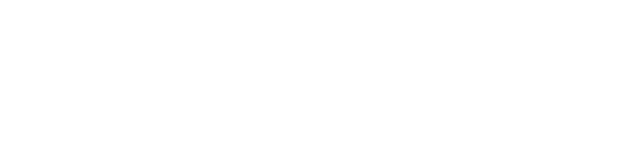
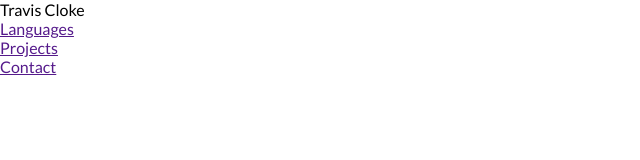
Before and after one commit to traviscloke126/MyWebsite, a plain HTML site: page index.HTML in a window 1280 px wide. Shown: the whole page, without its empty margins (0-640 px from the left). Drawn offline with Linux system fonts and the light colour scheme.

Commit message:
Starting Point

```diff
--- a/index.HTML
+++ b/index.HTML
@@ -3,9 +3,35 @@
 <head>
     <meta charset="UTF-8">
     <meta name="viewport" content="width=device-width, initial-scale=1.0">
-    <title>Document</title>
+    <title>Travis Cloke</title>
+    <link rel="stylesheet" href="./styles.css">
 </head>
 <body>
-
+   <section id="about-me">
+    <nav>
+        <div class="personal_logo">Travis Cloke</div>
+        <ul class="nav__link--list">
+            <li>
+               <a href="" class="
+                nav__link--anchor
+                link__hover-effect
+                link__hover-effect--black
+           ">Languages</a>
+            </li>
+            <li>
+               <a href="" class="
+                nav__link--anchor
+                link__hover-effect
+                link__hover-effect--black
+           ">Projects</a>
+            </li>
+            <li>
+               <a href="" class="
+                nav__link--anchor
+                link__link--anchor-primary
+           ">Contact</a>
+            </li>
+        </ul>
+    </nav>
 </body>
 </html>
--- /dev/null
+++ b/styles.css
@@ -0,0 +1,24 @@
+@import url('https://fonts.googleapis.com/css2?family=Lato:ital,wght@0,400;0,700;1,400;1,700&display=swap');
+* {
+
+    font-family: 'Lato', sans-serif;
+    padding: 0;
+    margin: 0;
+    box-sizing: border-box;
+
+}
+
+h1,h2,h3,h4,h5,h6, span {
+    color: #242424;
+    text-align: center;
+    line-height: 1.25;
+}
+
+p {
+    line-height: 1.5;
+    font-size: 16px;
+}
+
+/*
+NAVIGATION BAR
+/*
```
Also changed, not shown: 1 other file.
